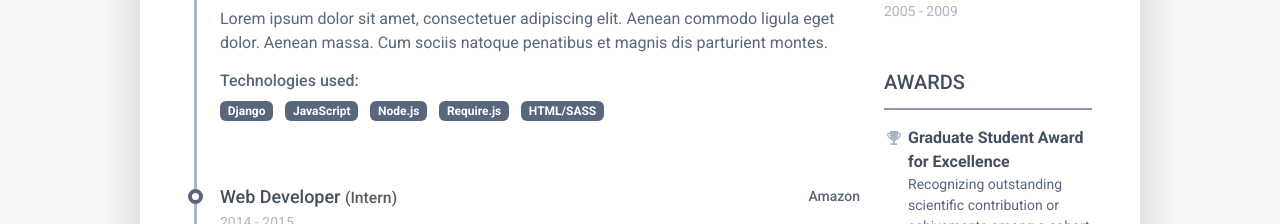
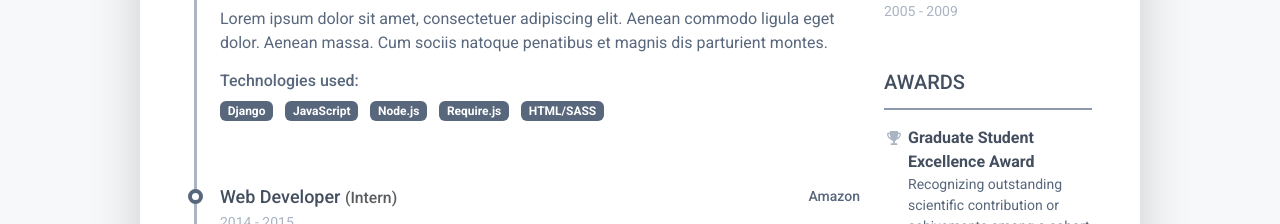
Before and after one commit to hamed-javidi/hamed-javidi.github.io, a plain HTML site: page index.html in a window 1280 px wide. Shown: the part 1620-1844 px from the top of the page. Drawn offline with Linux system fonts and the light colour scheme.

Commit message:
Update index.html

```diff
--- a/index.html
+++ b/index.html
@@ -321,7 +321,7 @@
 							    <ul class="list-unstyled resume-awards-list">
 								    <li class="mb-2 ps-4 position-relative">
 								        <i class="resume-award-icon fas fa-trophy position-absolute" data-fa-transform="shrink-2"></i>
-								        <div class="resume-award-name">Graduate Student Award for Excellence</div>
+								        <div class="resume-award-name">Graduate Student Excellence Award</div>
 								        <div class="resume-award-desc">Recognizing outstanding scientific contribution or achivements among a cohort of 200 graduate students at Cliveland Clinic</div>
 								    </li>
 								    <li class="mb-0 ps-4 position-relative">
```
